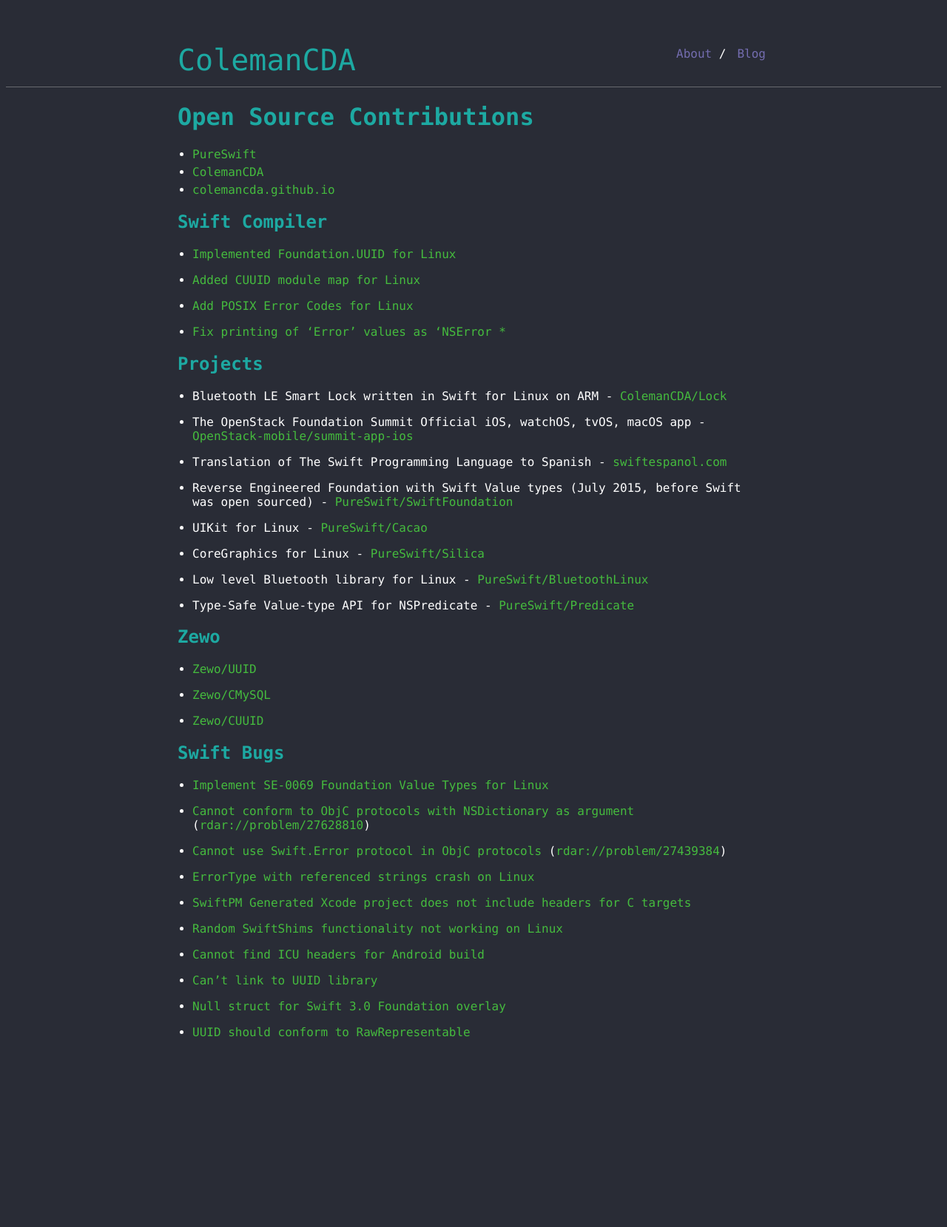
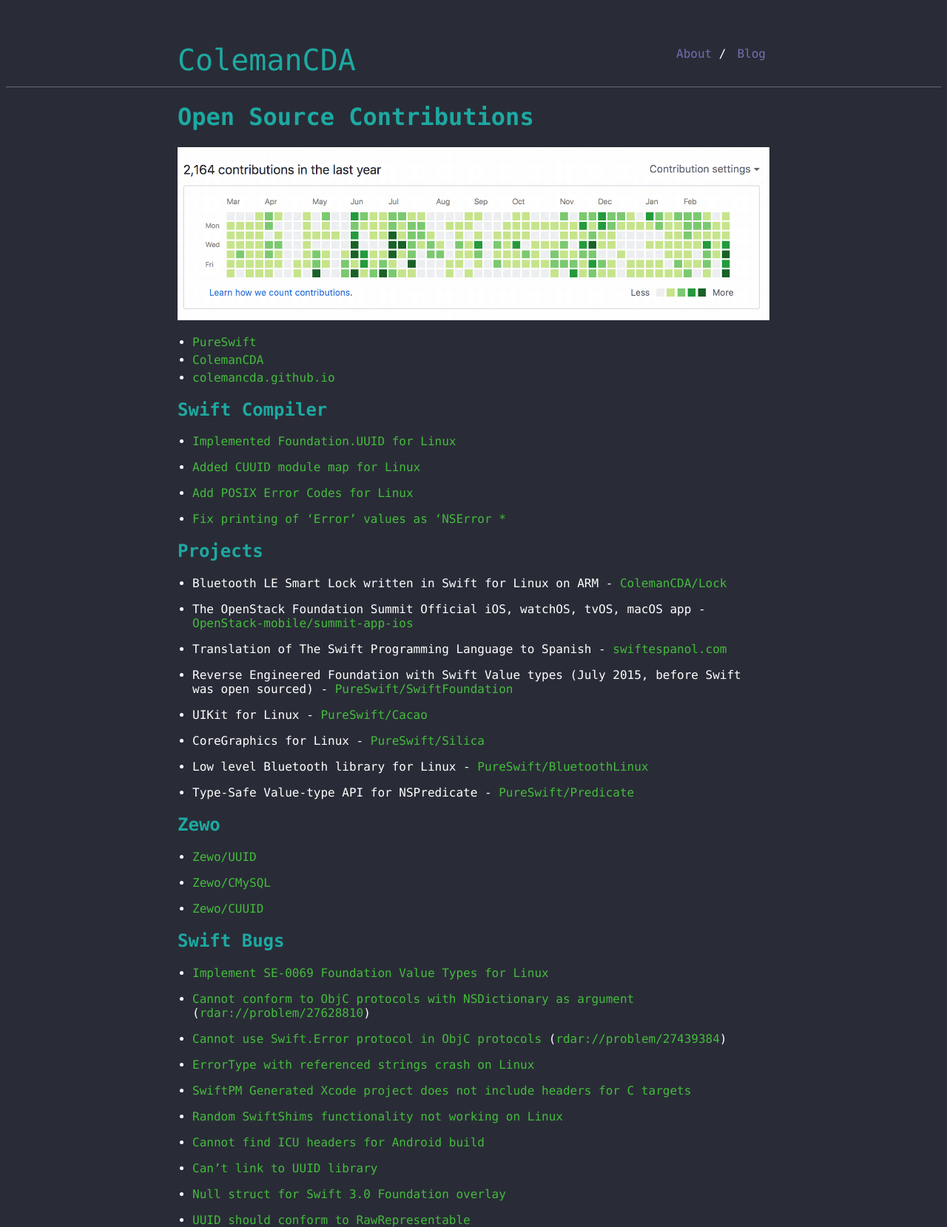
Before and after one commit to colemancda/colemancda.github.io, a Jekyll site: the page built from _posts/2018-03-10-OSS-Contributions.md, in a window 1280 px wide. Shown: the whole page at 74% size. Built offline with Jekyll 4.4.1, drawn with Linux system fonts in a browser that asks for light colours; before the commit the page ends 1405 px from its top, so only the background shows below that.

Commit message:
Added image

```diff
--- a/_posts/2018-03-10-OSS-Contributions.md
+++ b/_posts/2018-03-10-OSS-Contributions.md
@@ -5,6 +5,8 @@ date:   2018-03-10
 ---
 
 # Open Source Contributions
+
+![github-oss-03-2018.gif]({{ site.url }}/images/github-oss-03-2018.gif)
 
 - [PureSwift](https://github.com/PureSwift)
 - [ColemanCDA](https://github.com/colemancda)
```
Also changed, not shown: images/github-oss-03-2018.gif (added).
